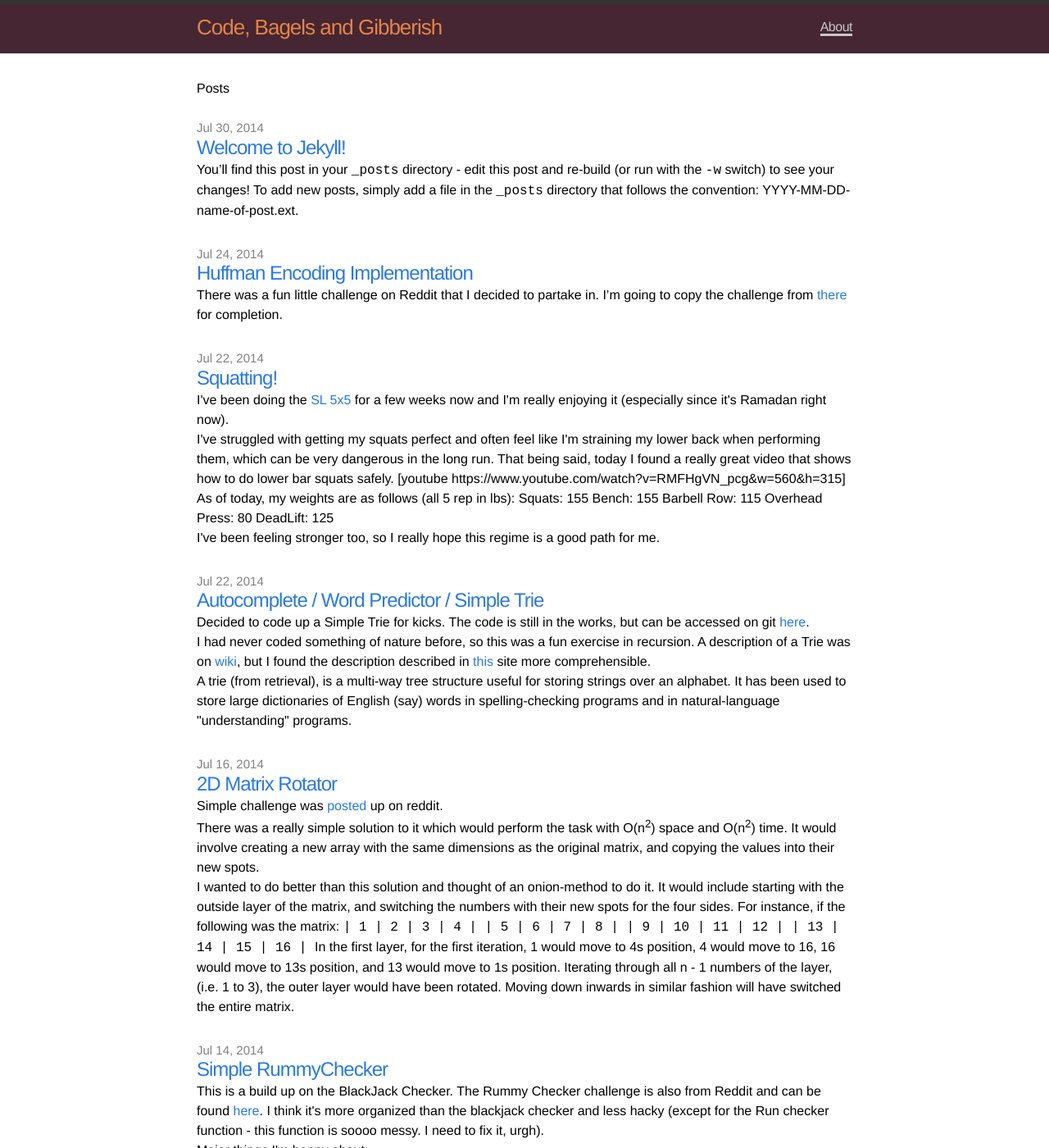
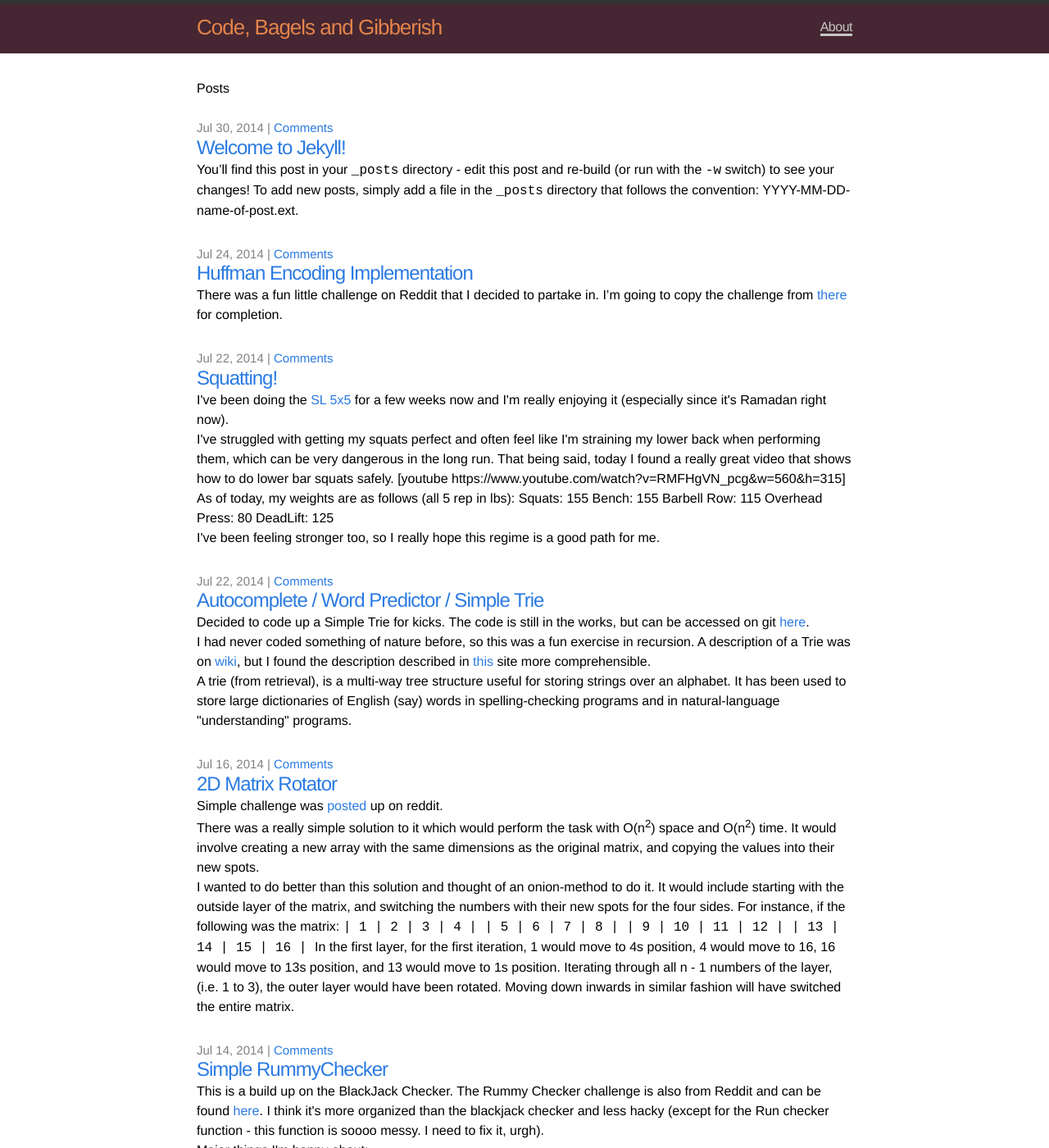
Before and after one commit to healthycola/healthycola.github.io.raw, a Jekyll site: the page built from index.html, in a window 1280 px wide and 1400 px high. Shown: the whole window at 82% size. Built offline with Jekyll 4.4.1, drawn with Linux system fonts in a browser that asks for light colours; some of the changed text lies outside the part shown.

Commit message:
Edited index.html for disqus

```diff
--- a/_layouts/default.html
+++ b/_layouts/default.html
@@ -14,6 +14,5 @@
     </div>
 
     {% include footer.html %}
-
     </body>
 </html>
--- a/index.html
+++ b/index.html
@@ -9,7 +9,7 @@ layout: default
   <ul class="posts">
     {% for post in site.posts %}
       <li>
-        <span class="post-date">{{ post.date | date: "%b %-d, %Y" }}</span>
+        <span class="post-date">{{ post.date | date: "%b %-d, %Y" }} | <a href="{{ post.url | prepend: site.baseurl | append: "#disqus_thread" }}">Comments</a></span>
         <a class="post-link" href="{{ post.url | prepend: site.baseurl }}">{{ post.title }}</a><br>
         {{ post.excerpt }}
       </li>
```
Also changed, not shown: 12 other files.
